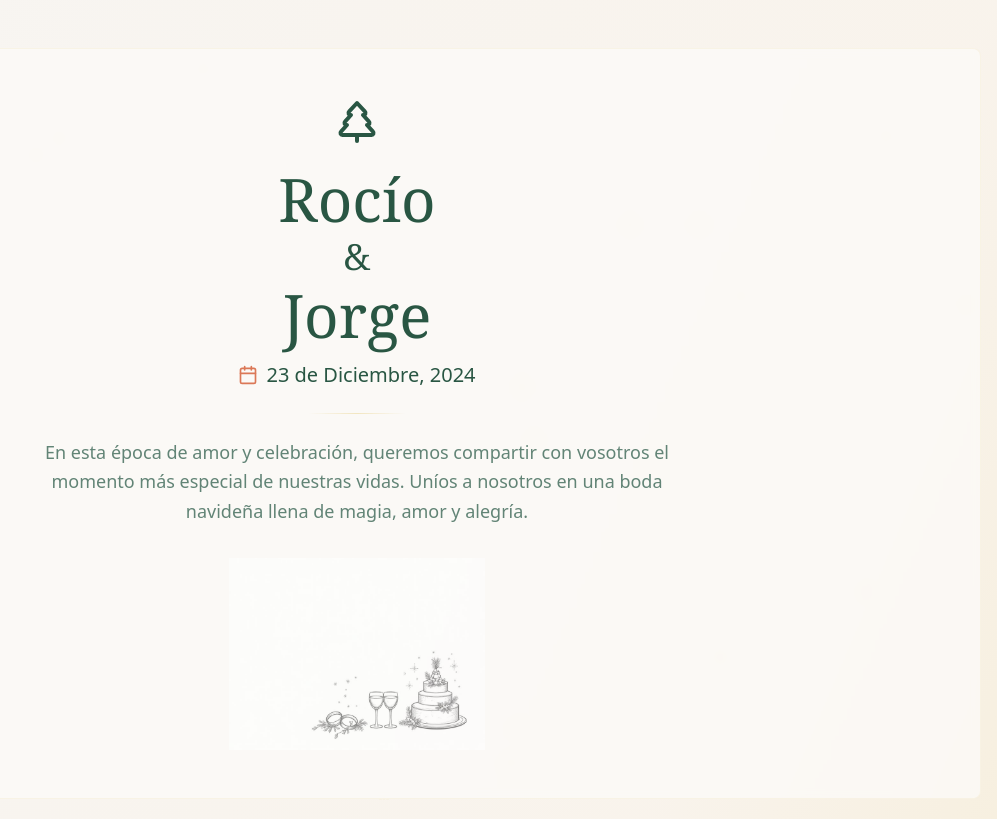
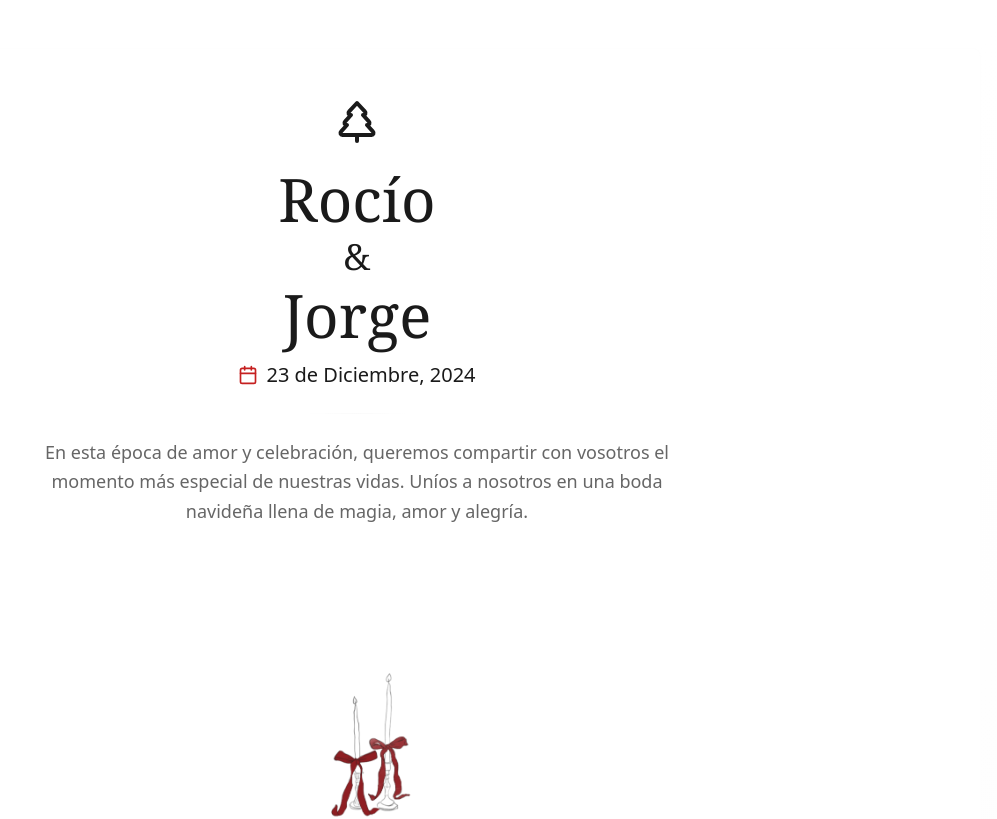
Before and after one commit to ferhergant/holly-jolly-rsvp-site, a React (Vite) app: page / in a window 1280 px wide. Shown: the top 819 px of the page, without its empty margins (283-1280 px from the left). Built offline with nearby package versions, Linux system fonts and the light colour scheme.

Commit message:
Refactor: Update styling and images
Update the website's color scheme to black, white, and red. Replace existing images with the newly provided ones, integrating them where appropriate to enhance the design.

```diff
--- a/src/components/ChristmasWedding.tsx
+++ b/src/components/ChristmasWedding.tsx
@@ -7,7 +7,7 @@ import { Textarea } from '@/components/ui/textarea';
 import { Accordion, AccordionContent, AccordionItem, AccordionTrigger } from '@/components/ui/accordion';
 import { useToast } from '@/hooks/use-toast';
 import { Heart, TreePine, Snowflake, Bell, Calendar, MapPin, Clock, Star } from 'lucide-react';
-import christmasIllustrations from '@/assets/christmas-wedding-illustrations.png';
+// using uploaded illustration path
 
 const ChristmasWedding = () => {
   const { toast } = useToast();
@@ -184,9 +184,10 @@ const ChristmasWedding = () => {
 
             <div className="mt-8">
               <img
-                src={christmasIllustrations}
-                alt="Christmas Wedding Illustrations"
-                className="w-64 h-auto mx-auto opacity-60"
+                src="/lovable-uploads/0f9d8a23-0e35-4cb1-9018-9103e40e769d.png"
+                alt="Ilustración nupcial en lazo rojo"
+                className="w-64 h-auto mx-auto opacity-90"
+                loading="lazy"
               />
             </div>
           </CardContent>
--- a/src/index.css
+++ b/src/index.css
@@ -8,106 +8,100 @@ All colors MUST be HSL.
 
 @layer base {
   :root {
-    --background: 35 25% 96%;
-    --foreground: 155 30% 20%;
+    /* Black, White & Red palette */
+    --background: 0 0% 100%;
+    --foreground: 0 0% 10%;
 
-    --card: 35 35% 98%;
-    --card-foreground: 155 30% 20%;
+    --card: 0 0% 100%;
+    --card-foreground: 0 0% 10%;
 
-    --popover: 35 35% 98%;
-    --popover-foreground: 155 30% 20%;
+    --popover: 0 0% 100%;
+    --popover-foreground: 0 0% 10%;
 
-    --primary: 155 35% 25%;
-    --primary-foreground: 35 50% 95%;
+    --primary: 0 72% 45%; /* red */
+    --primary-foreground: 0 0% 100%; /* white */
 
-    --secondary: 45 65% 85%;
-    --secondary-foreground: 155 30% 20%;
+    --secondary: 0 0% 96%;
+    --secondary-foreground: 0 0% 10%;
 
-    --muted: 35 20% 92%;
-    --muted-foreground: 155 15% 45%;
+    --muted: 0 0% 96%;
+    --muted-foreground: 0 0% 40%;
 
-    --accent: 15 65% 60%;
-    --accent-foreground: 35 50% 95%;
+    --accent: 0 72% 45%;
+    --accent-foreground: 0 0% 100%;
 
-    --destructive: 0 84.2% 60.2%;
-    --destructive-foreground: 35 50% 95%;
+    --destructive: 0 72% 45%;
+    --destructive-foreground: 0 0% 100%;
 
-    --border: 35 25% 90%;
-    --input: 35 25% 90%;
-    --ring: 155 35% 25%;
+    --border: 0 0% 90%;
+    --input: 0 0% 90%;
+    --ring: 0 72% 45%;
 
-    /* Christmas Wedding Design Tokens */
-    --forest-green: 155 35% 25%;
-    --warm-gold: 45 65% 85%;
-    --champagne: 35 50% 95%;
-    --burgundy: 15 65% 60%;
-    --snow-white: 0 0% 100%;
-    --pine-needle: 155 45% 15%;
+    /* Remapped seasonal tokens to BW+Red */
+    --forest-green: 0 0% 10%; /* black */
+    --warm-gold: 0 0% 98%;   /* near white */
+    --champagne: 0 0% 100%;  /* white */
+    --burgundy: 0 72% 45%;   /* red */
+    --snow-white: 0 0% 100%; /* white */
+    --pine-needle: 0 0% 5%;  /* deep black */
 
     /* Gradients */
-    --gradient-christmas: linear-gradient(135deg, hsl(var(--forest-green)), hsl(var(--pine-needle)));
-    --gradient-gold: linear-gradient(135deg, hsl(var(--warm-gold)), hsl(45 55% 75%));
+    --gradient-christmas: linear-gradient(135deg, hsl(var(--pine-needle)), hsl(var(--forest-green)));
+    --gradient-gold: linear-gradient(135deg, hsl(0 0% 100%), hsl(0 0% 98%));
     --gradient-festive: linear-gradient(45deg, hsl(var(--burgundy)), hsl(var(--accent)));
 
     /* Shadows */
-    --shadow-warm: 0 10px 30px -10px hsl(var(--forest-green) / 0.2);
-    --shadow-festive: 0 0 20px hsl(var(--warm-gold) / 0.3);
+    --shadow-warm: 0 10px 30px -10px hsl(0 0% 0% / 0.2);
+    --shadow-festive: 0 0 20px hsl(0 72% 45% / 0.2);
 
     --radius: 0.5rem;
 
     --sidebar-background: 0 0% 98%;
-
-    --sidebar-foreground: 240 5.3% 26.1%;
-
-    --sidebar-primary: 240 5.9% 10%;
-
+    --sidebar-foreground: 0 0% 15%;
+    --sidebar-primary: 0 0% 10%;
     --sidebar-primary-foreground: 0 0% 98%;
-
-    --sidebar-accent: 240 4.8% 95.9%;
-
-    --sidebar-accent-foreground: 240 5.9% 10%;
-
-    --sidebar-border: 220 13% 91%;
-
-    --sidebar-ring: 217.2 91.2% 59.8%;
+    --sidebar-accent: 0 0% 94%;
+    --sidebar-accent-foreground: 0 0% 10%;
+    --sidebar-border: 0 0% 90%;
+    --sidebar-ring: 0 72% 45%;
   }
 
   .dark {
-    --background: 222.2 84% 4.9%;
-    --foreground: 210 40% 98%;
+    --background: 0 0% 6%;
+    --foreground: 0 0% 98%;
 
-    --card: 222.2 84% 4.9%;
-    --card-foreground: 210 40% 98%;
+    --card: 0 0% 8%;
+    --card-foreground: 0 0% 98%;
 
-    --popover: 222.2 84% 4.9%;
-    --popover-foreground: 210 40% 98%;
+    --popover: 0 0% 8%;
+    --popover-foreground: 0 0% 98%;
 
-    --primary: 210 40% 98%;
-    --primary-foreground: 222.2 47.4% 11.2%;
+    --primary: 0 80% 50%;
+    --primary-foreground: 0 0% 100%;
 
-    --secondary: 217.2 32.6% 17.5%;
-    --secondary-foreground: 210 40% 98%;
+    --secondary: 0 0% 14%;
+    --secondary-foreground: 0 0% 98%;
 
-    --muted: 217.2 32.6% 17.5%;
-    --muted-foreground: 215 20.2% 65.1%;
+    --muted: 0 0% 14%;
+    --muted-foreground: 0 0% 70%;
 
-    --accent: 217.2 32.6% 17.5%;
-    --accent-foreground: 210 40% 98%;
+    --accent: 0 0% 14%;
+    --accent-foreground: 0 0% 98%;
 
-    --destructive: 0 62.8% 30.6%;
-    --destructive-foreground: 210 40% 98%;
+    --destructive: 0 72% 45%;
+    --destructive-foreground: 0 0% 100%;
 
-    --border: 217.2 32.6% 17.5%;
-    --input: 217.2 32.6% 17.5%;
-    --ring: 212.7 26.8% 83.9%;
-    --sidebar-background: 240 5.9% 10%;
-    --sidebar-foreground: 240 4.8% 95.9%;
-    --sidebar-primary: 224.3 76.3% 48%;
-    --sidebar-primary-foreground: 0 0% 100%;
-    --sidebar-accent: 240 3.7% 15.9%;
-    --sidebar-accent-foreground: 240 4.8% 95.9%;
-    --sidebar-border: 240 3.7% 15.9%;
-    --sidebar-ring: 217.2 91.2% 59.8%;
+    --border: 0 0% 14%;
+    --input: 0 0% 14%;
+    --ring: 0 80% 50%;
+    --sidebar-background: 0 0% 8%;
+    --sidebar-foreground: 0 0% 95%;
+    --sidebar-primary: 0 0% 98%;
+    --sidebar-primary-foreground: 0 0% 10%;
+    --sidebar-accent: 0 0% 14%;
+    --sidebar-accent-foreground: 0 0% 95%;
+    --sidebar-border: 0 0% 14%;
+    --sidebar-ring: 0 80% 50%;
   }
 }
 
```
Also changed, not shown: public/lovable-uploads/0f9d8a23-0e35-4cb1-9018-9103e40e769d.png (added).
